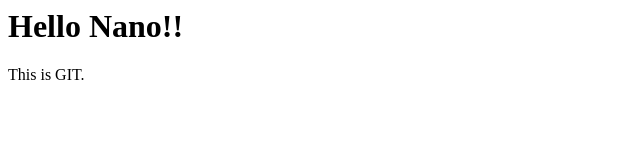
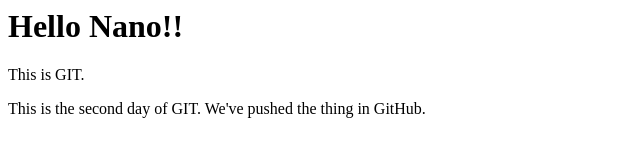
Before and after one commit to Nabila-AB/firstProject, a plain HTML site: page index.html in a window 1280 px wide. Shown: the whole page, without its empty margins (0-640 px from the left). Drawn offline with Linux system fonts and the light colour scheme.

Commit message:
Modify index then push to github

```diff
--- a/index.html
+++ b/index.html
@@ -1,4 +1,5 @@
 <html>
 <h1>Hello Nano!!</h1>
 <p>This is GIT.</p>
+<p>This is the second day of GIT. We've pushed the thing in GitHub.</p>
 </html>
```
